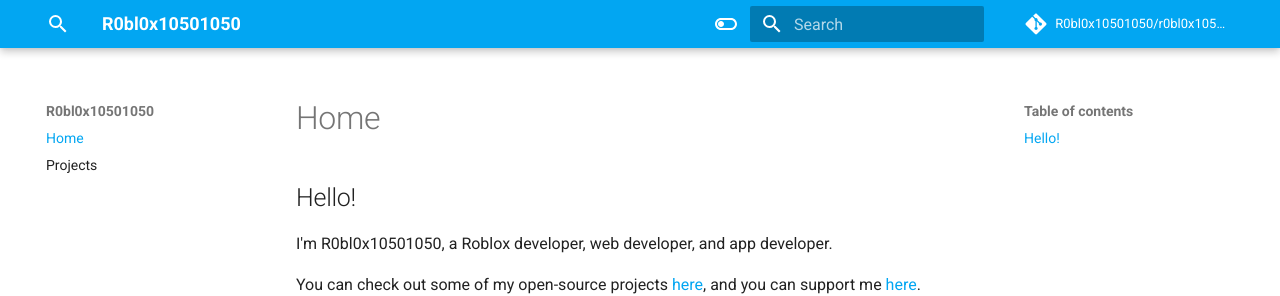
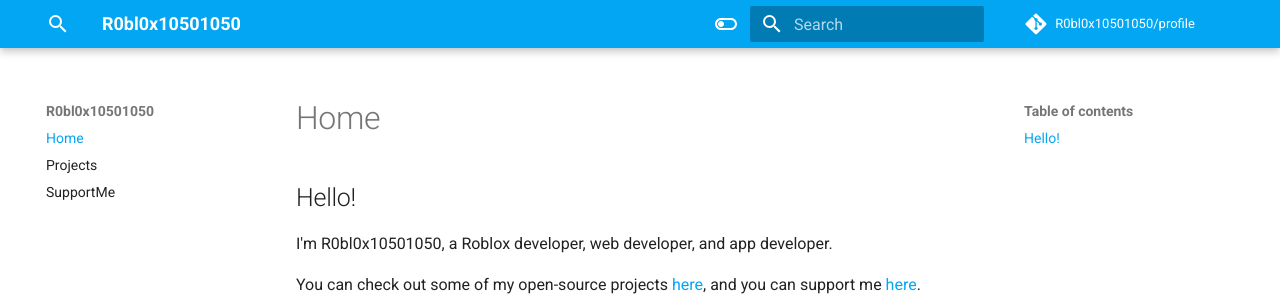
Before and after one commit to R0bl0x10501050/profile, an MkDocs documentation site: the page built from docs/index.md, in a window 1280 px wide. Shown: the top 296 px of the page. Built offline with MkDocs 1.6.1 and Material for MkDocs 9.7.7, drawn with Linux system fonts in a browser that asks for light colours; comment, search, counter and statistics services are not loaded.

Commit message:
Update mkdocs.yml

```diff
--- a/mkdocs.yml
+++ b/mkdocs.yml
@@ -1,7 +1,7 @@
 site_name: R0bl0x10501050
-site_url: https://r0bl0x10501050.github.io/
-repo_name: R0bl0x10501050/r0bl0x10501050.github.io
-repo_url: https://github.com/R0bl0x10501050/r0bl0x10501050.github.io
+site_url: https://r0bl0x10501050.github.io/profile
+repo_name: R0bl0x10501050/profile
+repo_url: https://github.com/R0bl0x10501050/profile
 
 theme:
   name: material
@@ -41,6 +41,7 @@ extra:
 nav:
   - Home: index.md
   - Projects: projects.md
+  - SupportMe: supportme.md
 
 markdown_extensions:
   - admonition
```
